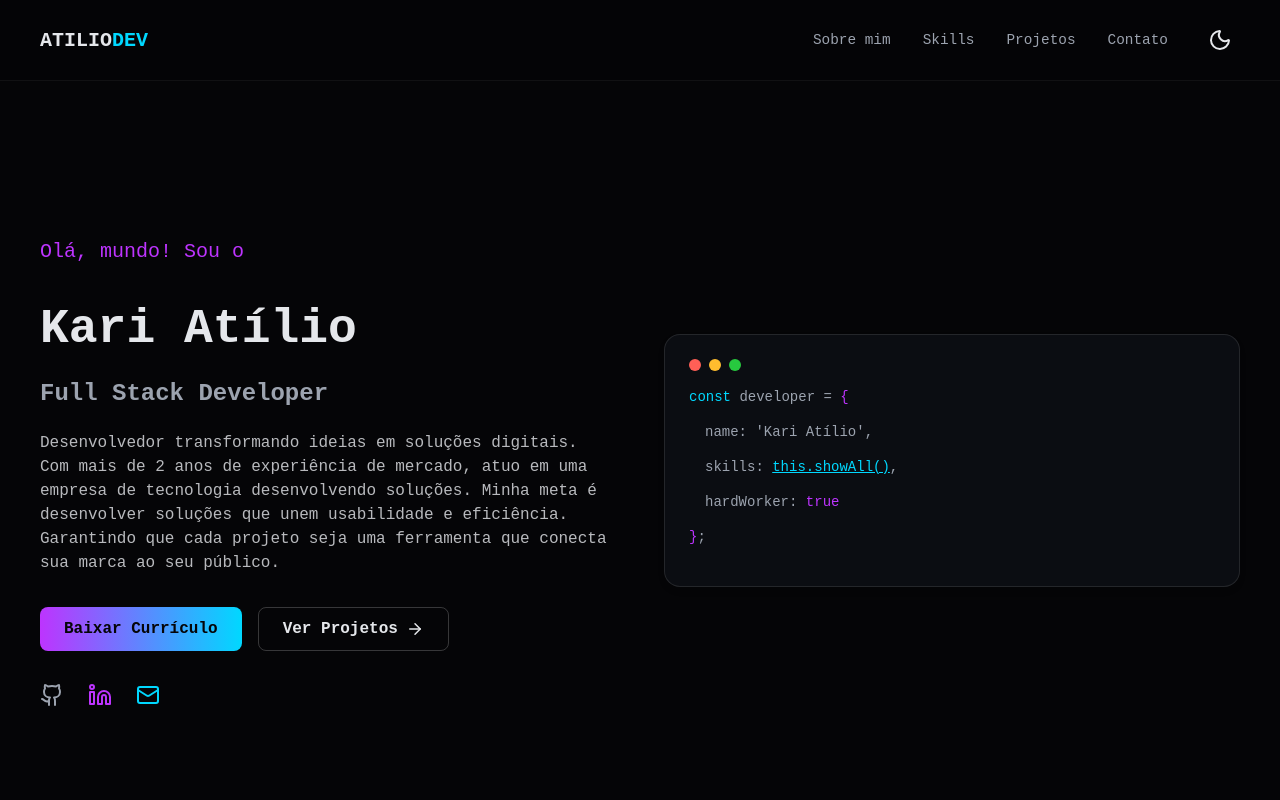
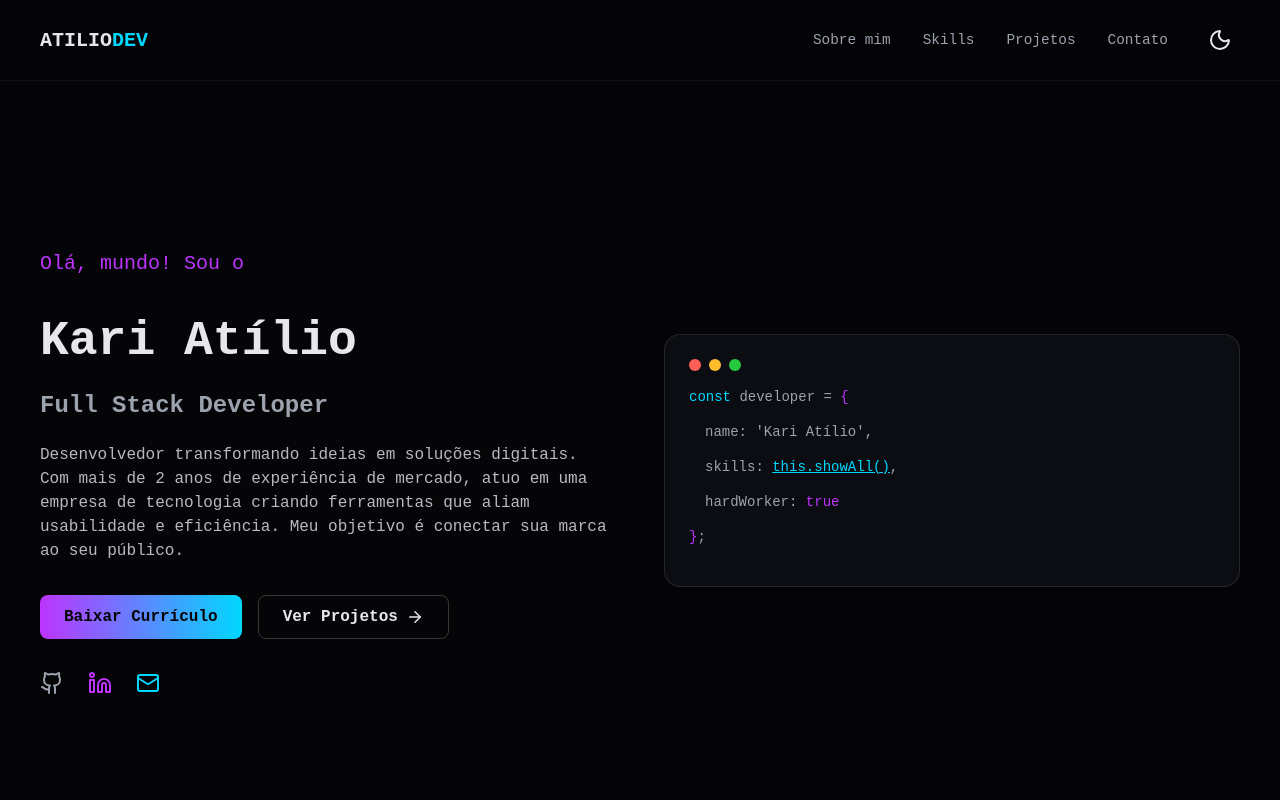
Before and after one commit to karimoreira/meu-portifolio, a React (Vite) app: page / in a window 1280 px wide. Shown: the top 800 px of the page. Built offline with nearby package versions, Linux system fonts and the light colour scheme.

Commit message:
feat: evitando repetição

```diff
--- a/src/data/content.js
+++ b/src/data/content.js
@@ -4,7 +4,7 @@ export const personalData = {
   name: "Kari Atílio",
   role: "Full Stack Developer",
   intro: "Desenvolvedor transformando ideias em soluções digitais.",
-  about: "Com mais de 2 anos de experiência de mercado, atuo em uma empresa de tecnologia desenvolvendo soluções. Minha meta é desenvolver soluções que unem usabilidade e eficiência. Garantindo que cada projeto seja uma ferramenta que conecta sua marca ao seu público.",
+  about: "Com mais de 2 anos de experiência de mercado, atuo em uma empresa de tecnologia criando ferramentas que aliam usabilidade e eficiência. Meu objetivo é conectar sua marca ao seu público.",
   resumeUrl: "/Curriculo_Kari_Atilio.pdf",
   social: {
     github: "https://github.com/karimoreira",
```
